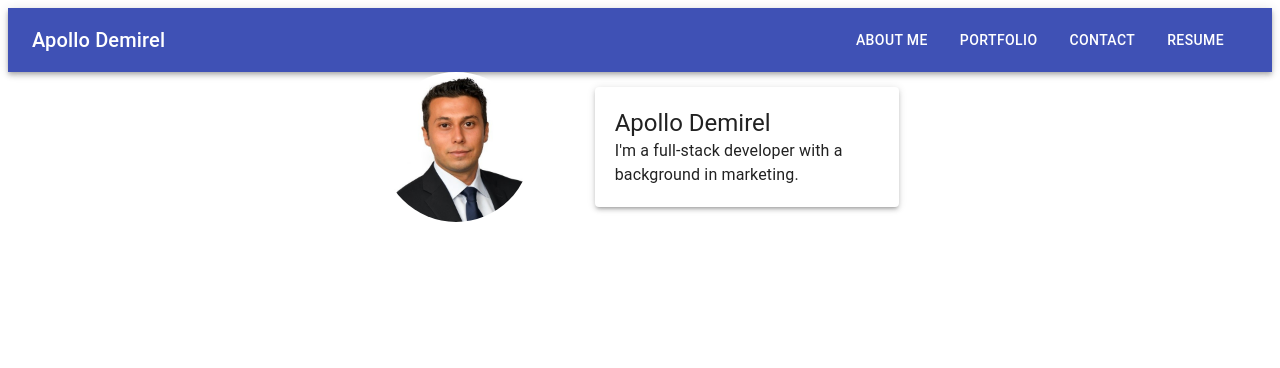
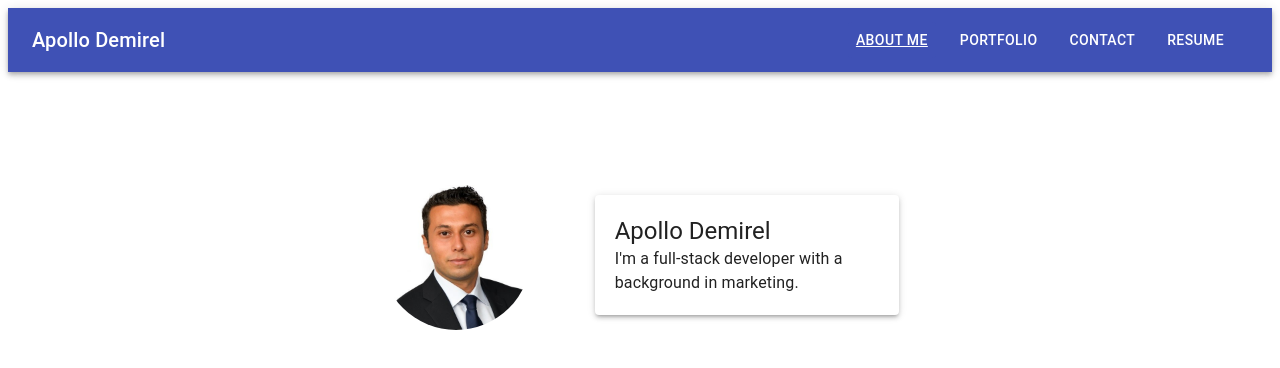
Before and after one commit to demiapollo/react-portfolio2, a React (Create React App) app: page / in a window 1280 px wide. Shown: the top 368 px of the page. Built offline with nearby package versions, Linux system fonts and the light colour scheme.

Commit message:
componenst revised

```diff
--- a/src/App.js
+++ b/src/App.js
@@ -11,7 +11,7 @@ import Resume from './components/Resume';
 
 
 function App() {
-    const [selectedItem, setSelectedItem] = React.useState('');
+    const [selectedItem, setSelectedItem] = React.useState('About');
 
     const renderPage = () => {
       switch (selectedItem) {
--- a/src/components/About.js
+++ b/src/components/About.js
@@ -1,13 +1,20 @@
 // the About Me title and section are selected by default (?) in the navbar
 
-import React from 'react';
-import { Grid, Typography, Paper, Avatar } from '@material-ui/core';
-import profilePhoto from '../assets/profile_photo.jpg';
+import React from "react";
+import { Grid, Typography, Paper, Avatar } from "@material-ui/core";
+import profilePhoto from "../assets/profile_photo.jpg";
 
 const About = () => {
   return (
-    <Grid container spacing={2} direction="row" justifyContent="center" alignItems="center" >
-      <Grid item sm={2} alignItems="center" sx={{ mt: 25 }} >
+    <Grid
+      container
+      spacing={2}
+      direction="row"
+      justifyContent="center"
+      alignItems="center"
+      style={{ marginTop: "100px" }}
+    >
+      <Grid item sm={2} alignItems="center" sx={{ mt: 25 }}>
         {/* sx is not working */}
         {/* <img src={profilePhoto} alt="profilePhoto" /> */}
 
@@ -15,17 +22,16 @@ const About = () => {
           alt="Profile Photo"
           src={profilePhoto}
           // sx={{ width: 250, height: 250 }}
-          style={{ height: '150px', width: '150px' }}
+          style={{ height: "150px", width: "150px" }}
         />
-
       </Grid>
-      <Grid item sm={3} alignItems="center" >
-        <Paper elevation={3} style={{ padding: '20px' }}>
+      <Grid item sm={3} alignItems="center">
+        <Paper elevation={3} style={{ padding: "20px" }}>
           <Typography variant="h5" component="h2">
             Apollo Demirel
           </Typography>
           <Typography variant="body1">
-          I'm a full-stack developer with a background in marketing.
+            I'm a full-stack developer with a background in marketing.
           </Typography>
         </Paper>
       </Grid>
--- a/src/components/Header.js
+++ b/src/components/Header.js
@@ -15,6 +15,7 @@ const useStyles = makeStyles((theme) => ({
   selected: {
     backgroundColor: theme.palette.primary.main,
     color: theme.palette.primary.contrastText,
+    textDecoration: "underline",
   },
 }));
 
@@ -35,7 +36,7 @@ const Header = (props) => {
           </Typography>
           <Button
             className={`${classes.navbarItem} ${
-              selectedItem === "About Me" ? classes.selected : ""
+              selectedItem === "About" ? classes.selected : ""
             }`}
             onClick={() => handleItemClick("About")}
             color="inherit"
--- a/src/components/Portfolio.js
+++ b/src/components/Portfolio.js
@@ -91,15 +91,18 @@ const ProjectCard = ({ title, image, githubRepo, deployedSite }) => {
 
 const ProjectList = () => {
   return (
-    <Grid container spacing={2} xs={6} >
-      <Grid item xs={8}>
+    <Grid container spacing={2} xs={12} justifyContent="center" display="flex"
+    style={{ marginLeft: '50px' }}
+     >
+
 
       {projects.map((project, index) => (
-
+         <Grid item xs={4}  >
         <ProjectCard key={index} {...project} />
+        </Grid>
       ))}
 
-      </Grid>
+
     </Grid>
   );
 };
--- a/src/components/Resume.js
+++ b/src/components/Resume.js
@@ -19,34 +19,15 @@ const useStyles = makeStyles((theme) => ({
 const Resume = () => {
   const classes = useStyles();
 
-  const handleDownload = () => {
-
-    const filePath = "../assets/Resume_DEMIREL_TECH.pdf";
-
-    fetch(filePath)
-      .then((response) => response.blob())
-      .then((blob) => {
-        const url = window.URL.createObjectURL(new Blob([blob]));
-        const a = document.createElement("a");
-        a.href = url;
-        a.download = "RESUME_DEMIREL.pdf";
-        document.body.appendChild(a);
-        a.click();
-        a.remove();
-        window.URL.revokeObjectURL(url);
-      })
-      .catch((error) => {
-        console.error("Error downloading the PDF:", error);
-      });
-  };
 
   return (
     <div className={classes.root}>
       <iframe src={path} width="100%" height="100%" title="Resume DEMIREL" />
-
-      <Button variant="contained" color="primary" onClick={handleDownload}>
+      <a href="./Resume_DEMIREL_TECH.pdf" download>
+      <Button variant="contained" color="primary" >
         Download
       </Button>
+      </a>
     </div>
   );
 };
```
Also changed, not shown: 1 other file (tests, documents, lock files or other folders).
